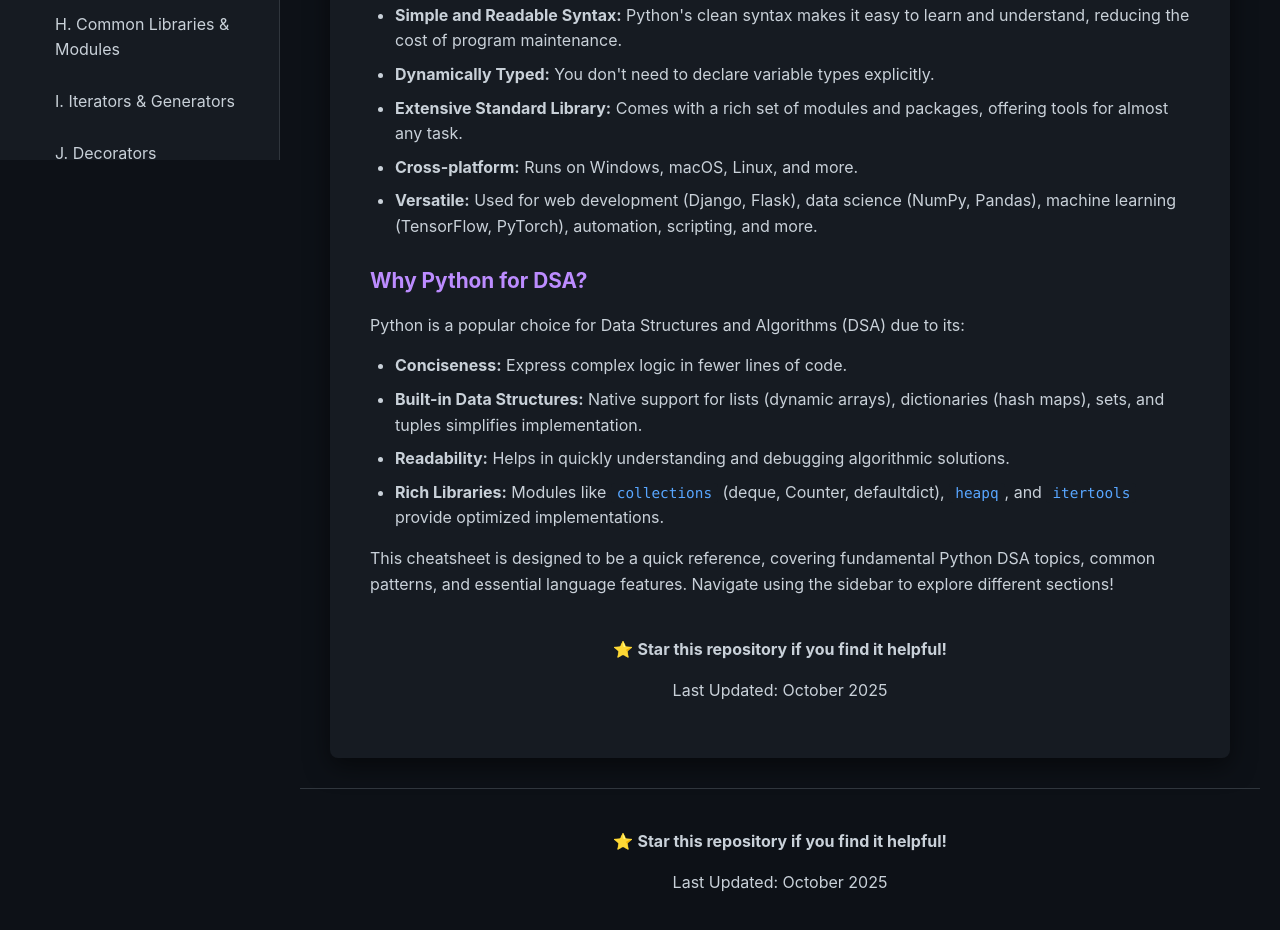
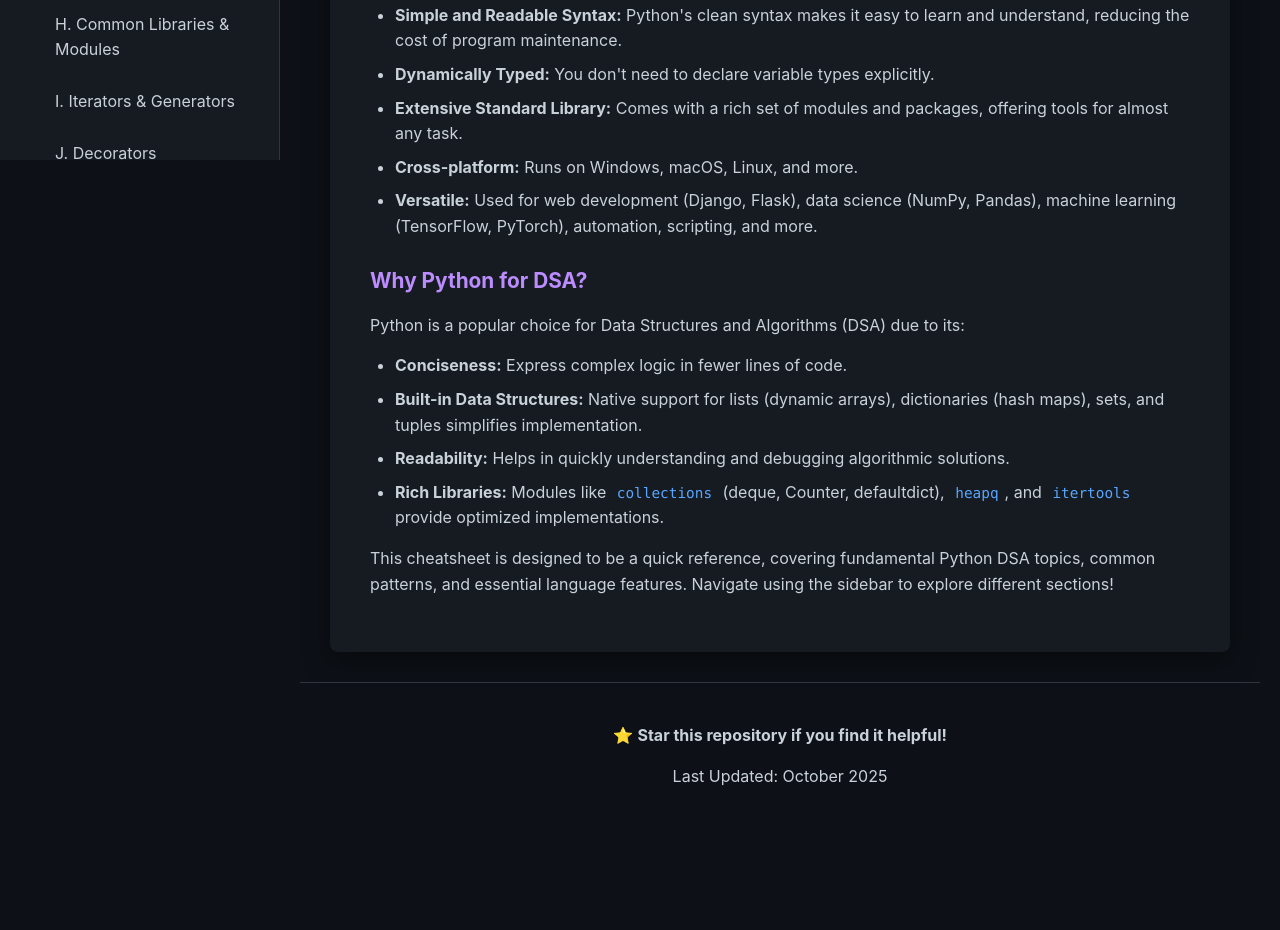
Before and after one commit to sushil026/python-cheatsheet, a plain HTML site: page index.html in a window 1280 px wide. Shown: the part 640-1570 px from the top of the page. After the commit the page ends 1464 px from the top, so only its background shows below. Drawn offline with Linux system fonts and the light colour scheme.

Commit message:
Update index.html

```diff
--- a/index.html
+++ b/index.html
@@ -403,11 +403,6 @@
             </ul>
 
             <p>This cheatsheet is designed to be a quick reference, covering fundamental Python DSA topics, common patterns, and essential language features. Navigate using the sidebar to explore different sections!</p>
-
-            <div style="text-align: center; margin-top: 40px; color: var(--text-secondary);">
-                <p>⭐ <strong>Star this repository if you find it helpful!</strong></p>
-                <p style="margin-top: 10px;">Last Updated: October 2025</p>
-            </div>
         </div>
 
         <div id="lists" class="content-section">
```
